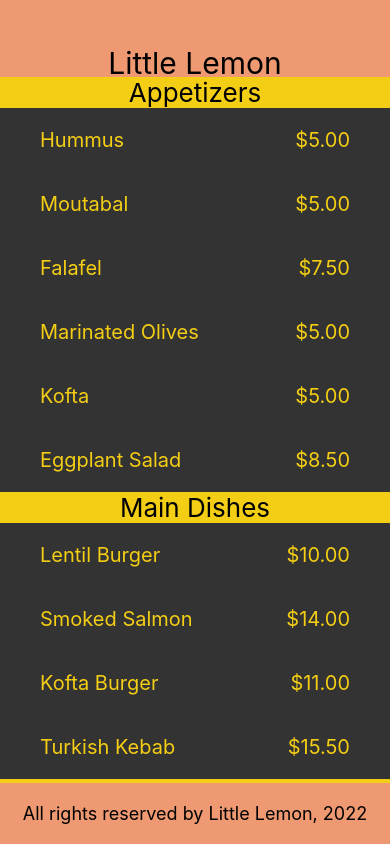
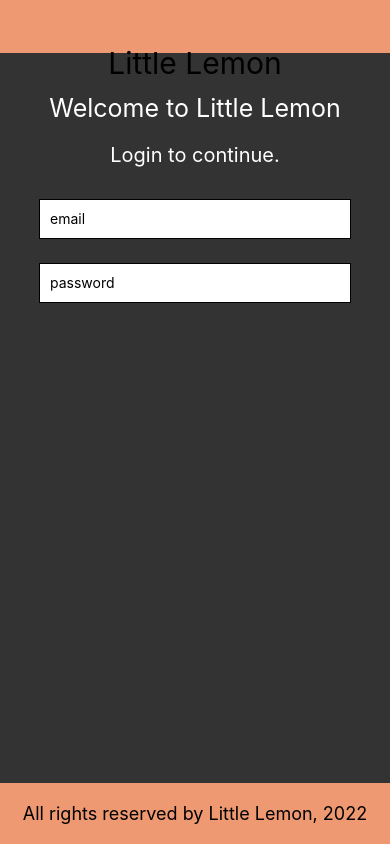
Before and after one commit to janindu-kulathilaka/little-lemon-app, a React Native app: screen / in a window 390 px wide. Built offline with nearby package versions, Linux system fonts and the light colour scheme.

Commit message:
did the 2nd week

```diff
--- a/App.js
+++ b/App.js
@@ -3,13 +3,17 @@ import LittleLemonHeader from './components/LittleLemonHeader';
 import LittleLemonFooter from './components/LittleLemonFooter';
 import WelcomeScreen from './components/WelcomeScreen';
 import SectionList from './components/SectionList';
+import InputText from './components/InputText';
+import LoginPage from './components/LoginPage';
 
 export default function App() {
   return (
     <View style={styles.container}>
       <LittleLemonHeader />
       {/* <WelcomeScreen /> */}
-      <SectionList />
+      {/* <SectionList /> */}
+      {/* <InputText /> */}
+      <LoginPage />
       <LittleLemonFooter />
     </View>
   );
--- /dev/null
+++ b/components/InputText.js
@@ -0,0 +1,79 @@
+import React from 'react';
+import { useState } from 'react';
+import { View, Text, TextInput, StyleSheet, ScrollView } from 'react-native';
+
+const InputTextFunction = () => {
+  const [firstName, onChangeFirstName] = useState('');
+  const [lastName, onChangeLastName] = useState('');
+  const [message, onChangeMessage] = useState('');
+  const [phoneNumber, onChangePhoneNumber] = useState('');
+  return (
+    <ScrollView>
+      <View style={styles.container}>
+        <Text style={styles.headerText}>Welcome to Little Lemon</Text>
+        <Text style={styles.text}>
+          Little Lemon is a charming neighborhood bistro that serves simple food
+          and classic cocktails in a lively but casual environment. We would
+          love to hear your experience with us!
+        </Text>
+        <TextInput
+          style={styles.input}
+          placeholder="First Name"
+          onChangeText={onChangeFirstName}
+          value={firstName}
+        />
+        <TextInput
+          style={styles.input}
+          placeholder="Last Name"
+          onChangeText={onChangeLastName}
+          value={lastName}
+        />
+        <TextInput
+          style={styles.input}
+          placeholder="Phone Number"
+          onChangeText={onChangePhoneNumber}
+          value={phoneNumber}
+          keyboardType="phone-pad"
+        />
+        <TextInput
+          style={styles.input}
+          placeholder="Message"
+          onChangeText={onChangeMessage}
+          value={message}
+          multiline={true}
+        />
+      </View>
+    </ScrollView>
+  );
+};
+
+const styles = StyleSheet.create({
+  container: {
+    flex: 1,
+    alignItems: 'center',
+    marginTop: 40,
+  },
+  headerText: {
+    color: 'white',
+    fontSize: 30,
+    fontWeight: 'bold',
+    textAlign: 'center',
+  },
+  text: {
+    textAlign: 'center',
+    fontSize: 16,
+    marginTop: 10,
+    color: 'white',
+    padding: 20,
+  },
+  input: {
+    height: 40,
+    margin: 12,
+    width: 80 + '%',
+    borderWidth: 1,
+    padding: 10,
+    backgroundColor: 'white',
+  },
+});
+
+export default InputTextFunction;
--- /dev/null
+++ b/components/LoginPage.js
@@ -0,0 +1,74 @@
+import React from 'react';
+import { useState } from 'react';
+import { ScrollView, View, Text, TextInput, StyleSheet } from 'react-native';
+
+const loginPage = () => {
+  const [email, onChangeEmail] = useState('');
+  const [password, onChangePassword] = useState('');
+  return (
+    <ScrollView>
+      <View style={styles.container}>
+        <Text style={styles.headerText}>Welcome to Little Lemon</Text>
+        <View style={styles.form}>
+          <Text style={styles.formHeader}>Login to continue.</Text>
+          <TextInput
+            placeholder="email"
+            value={email}
+            onChangeText={onChangeEmail}
+            style={styles.input}
+            keyboardType="email-address"
+          />
+          <TextInput
+            placeholder="password"
+            secureTextEntry={true}
+            value={password}
+            onChangeText={onChangePassword}
+            style={styles.input}
+          />
+        </View>
+      </View>
+    </ScrollView>
+  );
+};
+
+const styles = StyleSheet.create({
+  container: {
+    flex: 1,
+    alignItems: 'center',
+    marginTop: 40,
+  },
+  headerText: {
+    color: 'white',
+    fontSize: 25,
+    fontWeight: 'semibold',
+    textAlign: 'center',
+  },
+  form: {
+    width: 100 + '%',
+    display: 'flex',
+    flexDirection: 'column',
+    alignItems: 'center',
+  },
+  formHeader: {
+    color: 'white',
+    fontSize: 20,
+    textAlign: 'center',
+    padding: 20,
+  },
+  text: {
+    color: 'white',
+    fontSize: 20,
+    textAlign: 'center',
+    padding: 20,
+  },
+  input: {
+    height: 40,
+    margin: 12,
+    borderWidth: 1,
+    padding: 10,
+    width: 80 + '%',
+    backgroundColor: 'white',
+  },
+});
+
+export default loginPage;
```
